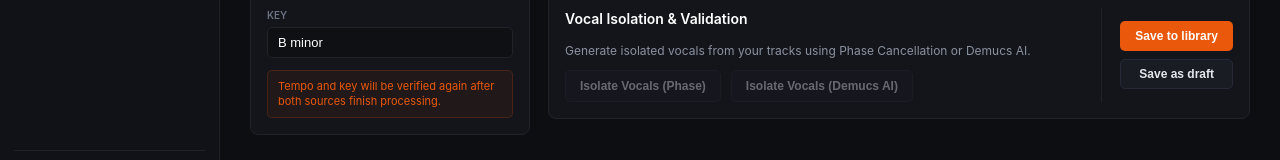
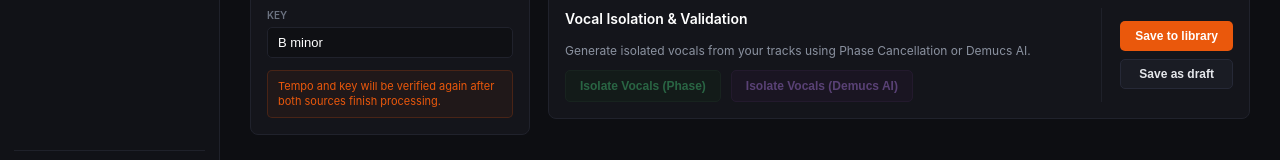
Before and after one commit to AnthonyLi88/KaraoScore, a Vue app: page / in a window 1280 px wide. Shown: the part 529-689 px from the top of the page. Built offline with nearby package versions, Linux system fonts and the light colour scheme.

Commit message:
Refined button styles and status layout for vocal isolation

```diff
--- a/src/renderer/src/App.vue
+++ b/src/renderer/src/App.vue
@@ -29,6 +29,7 @@ const songYear = ref('2011')
 const songBpm = ref('105')
 const songKey = ref('B minor')
 
+// File input handlers
 const onFileSelected = (event: Event, type: 'normal' | 'instrumental') => {
   const input = event.target as HTMLInputElement
   const file = input.files?.[0]
@@ -959,9 +960,26 @@ const isolateVocalsDemucs = async () => {
 
 .btn-isolate {
   padding: 8px 14px;
-  background: #1a1c24;
-  border-color: #262937;
-  color: #e5e7eb;
+}
+
+.btn-isolate.phase {
+  background: #132418;
+  color: #4ade80;
+  border-color: #1e3a26;
+}
+
+.btn-isolate.phase:hover:not(:disabled) {
+  background: #1a3222;
+}
+
+.btn-isolate.demucs {
+  background: #25162e;
+  color: #c084fc;
+  border-color: #3b224a;
+}
+
+.btn-isolate.demucs:hover:not(:disabled) {
+  background: #311c3e;
 }
 
 .btn-isolate:disabled {
```
